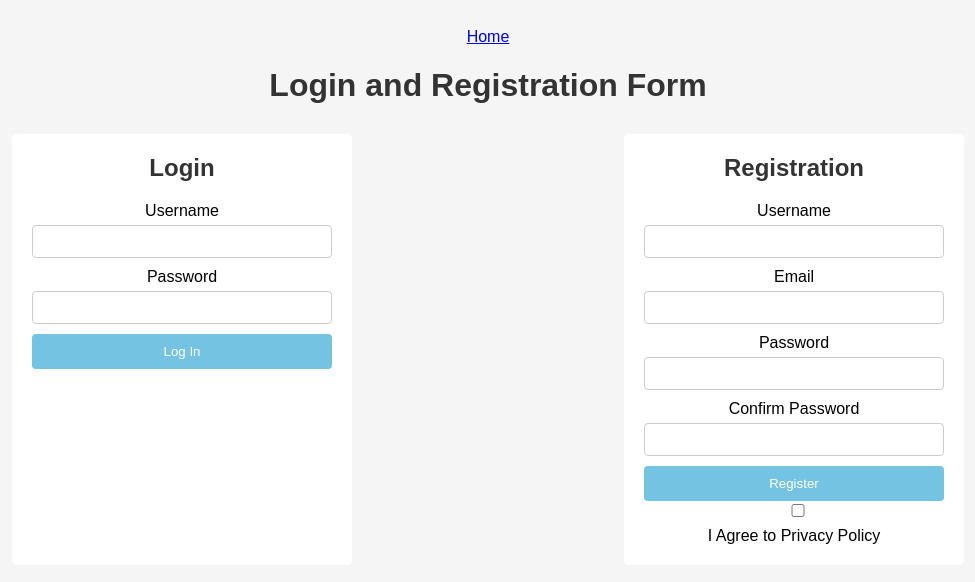
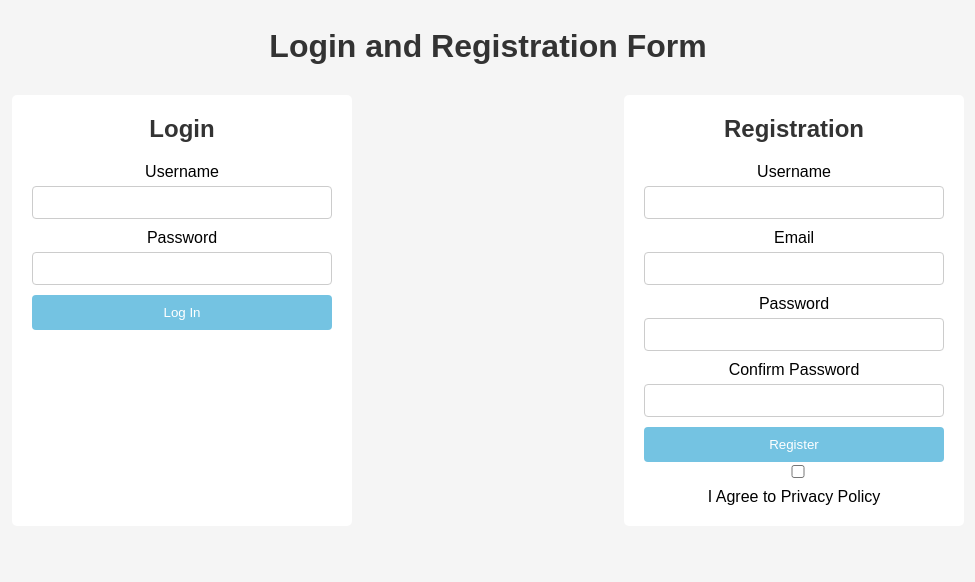
Before and after one commit to SKazbek/Final, a plain HTML site: page src/pages/login.html in a window 1280 px wide. Shown: the whole page, without its empty margins (152-1127 px from the left). Drawn offline with Linux system fonts and the light colour scheme.

Commit message:
Update login.html

```diff
--- a/src/pages/login.html
+++ b/src/pages/login.html
@@ -1,8 +1,5 @@
 
 <html>
-  <div class="navItem">
-    <a class="home" href="https://skazbek.github.io/Final/src/index.html">Home</a>
-</div>
   <link rel="stylesheet" type="text/css" href="../styles/login.css">
 </head>
 <body>
```
